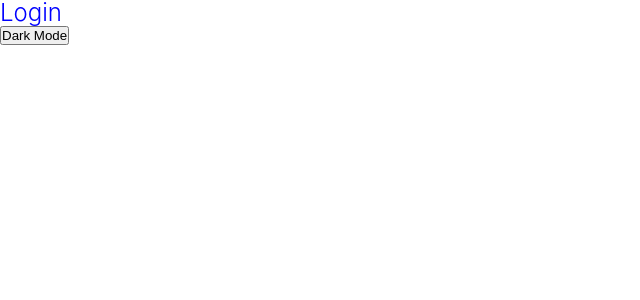
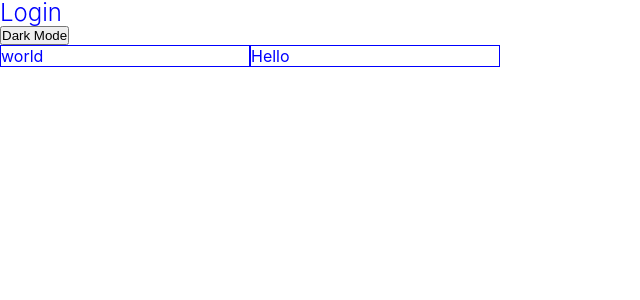
Before and after one commit to sanghee-dev/andand-web, a React (Create React App) app: page /#/ in a window 1280 px wide. Shown: the top 300 px of the page, without its empty margins (0-640 px from the left). Built offline with nearby package versions, Linux system fonts and the light colour scheme.

Commit message:
Use useForm from react-hook-form

```diff
--- a/src/App.tsx
+++ b/src/App.tsx
@@ -3,15 +3,36 @@ import { GlobalStyles, lightTheme, darkTheme } from "styles/styles";
 import { useReactiveVar } from "@apollo/client";
 import AppRouter from "AppRouter";
 import { isLoggedInVar, darkModeVar } from "apollo";
+import { useForm } from "react-hook-form";
+
+interface IForm {
+  firstName: string;
+  lastName?: string;
+}
 
 const App = () => {
   const isLoggedIn = useReactiveVar(isLoggedInVar);
   const darkMode = useReactiveVar(darkModeVar);
 
+  const { register, handleSubmit, getValues } = useForm<IForm>({
+    mode: "onSubmit",
+    defaultValues: {
+      firstName: "world",
+      lastName: "Hello",
+    },
+  });
+  const onValid = () => {
+    const { firstName, lastName } = getValues();
+  };
+
   return (
     <ThemeProvider theme={darkMode ? darkTheme : lightTheme}>
       <GlobalStyles />
       <AppRouter isLoggedIn={isLoggedIn} />
+      <form onSubmit={handleSubmit(onValid)}>
+        <input {...register("firstName")} name="firstName" type="text" />
+        <input {...register("lastName")} name="lastName" type="text" />
+      </form>
     </ThemeProvider>
   );
 };
--- a/src/AppRouter.tsx
+++ b/src/AppRouter.tsx
@@ -3,11 +3,11 @@ import Home from "screens/Home";
 import Login from "screens/Login";
 import NotFound from "screens/NotFound";
 
-interface Props {
+interface IProps {
   isLoggedIn: boolean;
 }
 
-const AppRouter = ({ isLoggedIn }: Props) => {
+const AppRouter = ({ isLoggedIn }: IProps) => {
   return (
     <Router>
       <Switch>
--- a/src/styles/styles.ts
+++ b/src/styles/styles.ts
@@ -7,7 +7,7 @@ export const lightTheme: DefaultTheme = {
 };
 
 export const darkTheme: DefaultTheme = {
-  bgColor: "gray",
+  bgColor: "blue",
   fontColor: "white",
 };
 
@@ -20,7 +20,7 @@ export const GlobalStyles = createGlobalStyle`
   }
   body{
     font-family: -apple-system, BlinkMacSystemFont, 'Segoe UI', Roboto, Oxygen, Ubuntu, Cantarell, 'Open Sans', 'Helvetica Neue', sans-serif;
-    background-color: ${(props) => props.theme.bgColor}
+    background-color: ${(props) => props.theme.bgColor};
     color: ${(props) => props.theme.fontColor};
   }
   a{
@@ -29,6 +29,7 @@ export const GlobalStyles = createGlobalStyle`
   }
   input{
     all:unset;
+    border: 1px solid ${(props) => props.theme.fontColor};
   }
   h1 {
     font-size: 24px;
```
